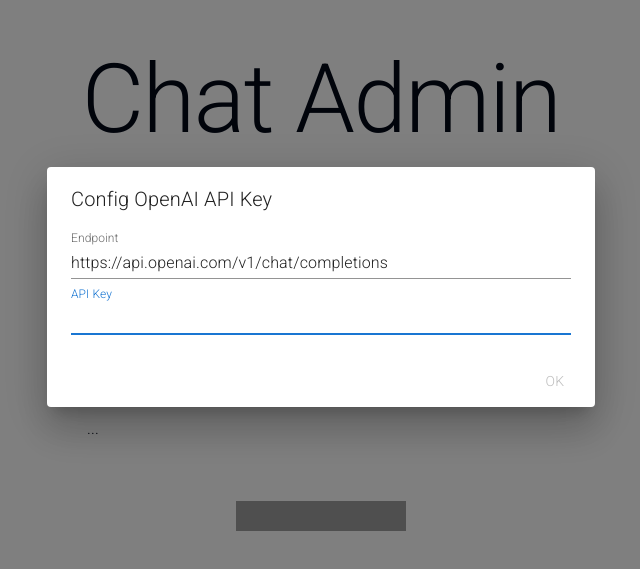
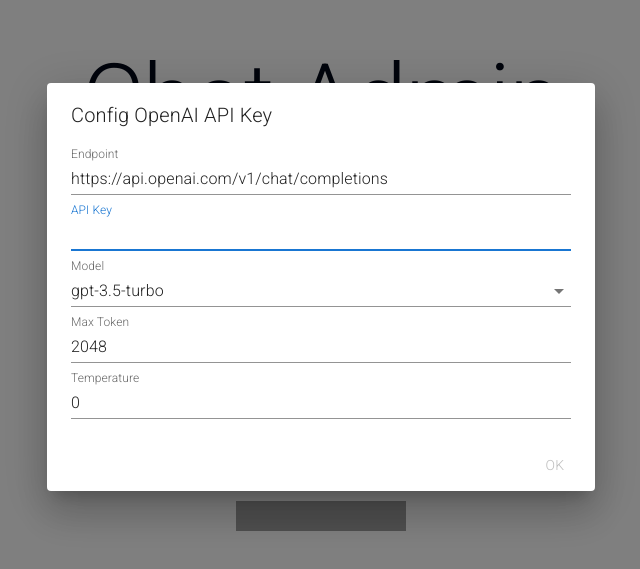
Before and after one commit to littlehaker/chat-admin, a Next.js app: page / in a window 1280 px wide. Shown: the part 113-682 px from the top of the page, without its empty margins (319-959 px from the left). Built offline with nearby package versions, Linux system fonts and the light colour scheme; grey boxes are pictures that could not be loaded.

Commit message:
feat: add model, max_token and temperature settings

```diff
--- a/app/_components/ui/api-setting.tsx
+++ b/app/_components/ui/api-setting.tsx
@@ -2,6 +2,9 @@
   closeAPISetting,
   inputAPIEndpoint,
   inputAPIKey,
+  inputMaxToken,
+  inputModel,
+  inputTemperature,
   openAPISetting,
   state,
 } from "@/app/store";
@@ -11,10 +14,15 @@
   DialogActions,
   DialogContent,
   DialogTitle,
+  MenuItem,
   TextField,
 } from "@mui/material";
 import { useEffect } from "react";
 import { useSnapshot } from "valtio";
+
+const modelList = ["gpt-3.5-turbo", "gpt-4", "gpt-4-turbo", "gpt-4o"].map(
+  (x) => ({ value: x, label: x })
+);
 
 export default function APISetting() {
   const snap = useSnapshot(state, { sync: true });
@@ -32,16 +40,46 @@
         <div className="w-[500px] flex flex-col gap-2">
           <TextField
             value={snap.api.endpoint}
-            onChange={inputAPIEndpoint}
+            onChange={(e) => inputAPIEndpoint(e.target.value)}
             label="Endpoint"
             variant="standard"
           />
           <TextField
             value={snap.api.key}
-            onChange={inputAPIKey}
+            onChange={(e) => inputAPIKey(e.target.value)}
             label="API Key"
             variant="standard"
             autoFocus
+          />
+
+          <TextField
+            select
+            label="Model"
+            variant="standard"
+            value={snap.api.model}
+            onChange={(e) => inputModel(e.target.value)}
+          >
+            {modelList.map((option) => (
+              <MenuItem key={option.value} value={option.value}>
+                {option.label}
+              </MenuItem>
+            ))}
+          </TextField>
+
+          <TextField
+            label="Max Token"
+            variant="standard"
+            type="number"
+            value={snap.api.maxToken}
+            onChange={(e) => inputMaxToken(Number(e.target.value))}
+          />
+
+          <TextField
+            label="Temperature"
+            variant="standard"
+            type="number"
+            value={snap.api.temperature}
+            onChange={(e) => inputTemperature(Number(e.target.value))}
           />
         </div>
       </DialogContent>
--- a/app/service.ts
+++ b/app/service.ts
@@ -161,9 +161,9 @@
     state.api.endpoint,
     {
       messages,
-      model: "gpt-3.5-turbo",
-      max_tokens: 2048,
-      temperature: 0,
+      model: state.api.model || "gpt-3.5-turbo",
+      max_tokens: state.api.maxToken || 2048,
+      temperature: state.api.temperature || 0,
     },
     {
       headers: {
--- a/app/store.ts
+++ b/app/store.ts
@@ -27,6 +27,9 @@
     visible: true,
     endpoint: "https://api.openai.com/v1/chat/completions",
     key: "",
+    model: "gpt-3.5-turbo",
+    maxToken: 2048,
+    temperature: 0,
   },
 };
 type State = typeof initState;
@@ -123,10 +126,22 @@
   }
 }
 
-export function inputAPIEndpoint(e: ChangeEvent<HTMLInputElement>) {
-  state.api.endpoint = e.target.value;
+export function inputAPIEndpoint(val: string) {
+  state.api.endpoint = val;
 }
 
-export function inputAPIKey(e: ChangeEvent<HTMLInputElement>) {
-  state.api.key = e.target.value;
+export function inputAPIKey(val: string) {
+  state.api.key = val;
 }
+
+export function inputModel(val: string) {
+  state.api.model = val;
+}
+
+export function inputMaxToken(val: number) {
+  state.api.maxToken = val;
+}
+
+export function inputTemperature(val: number) {
+  state.api.temperature = val;
+}
```
